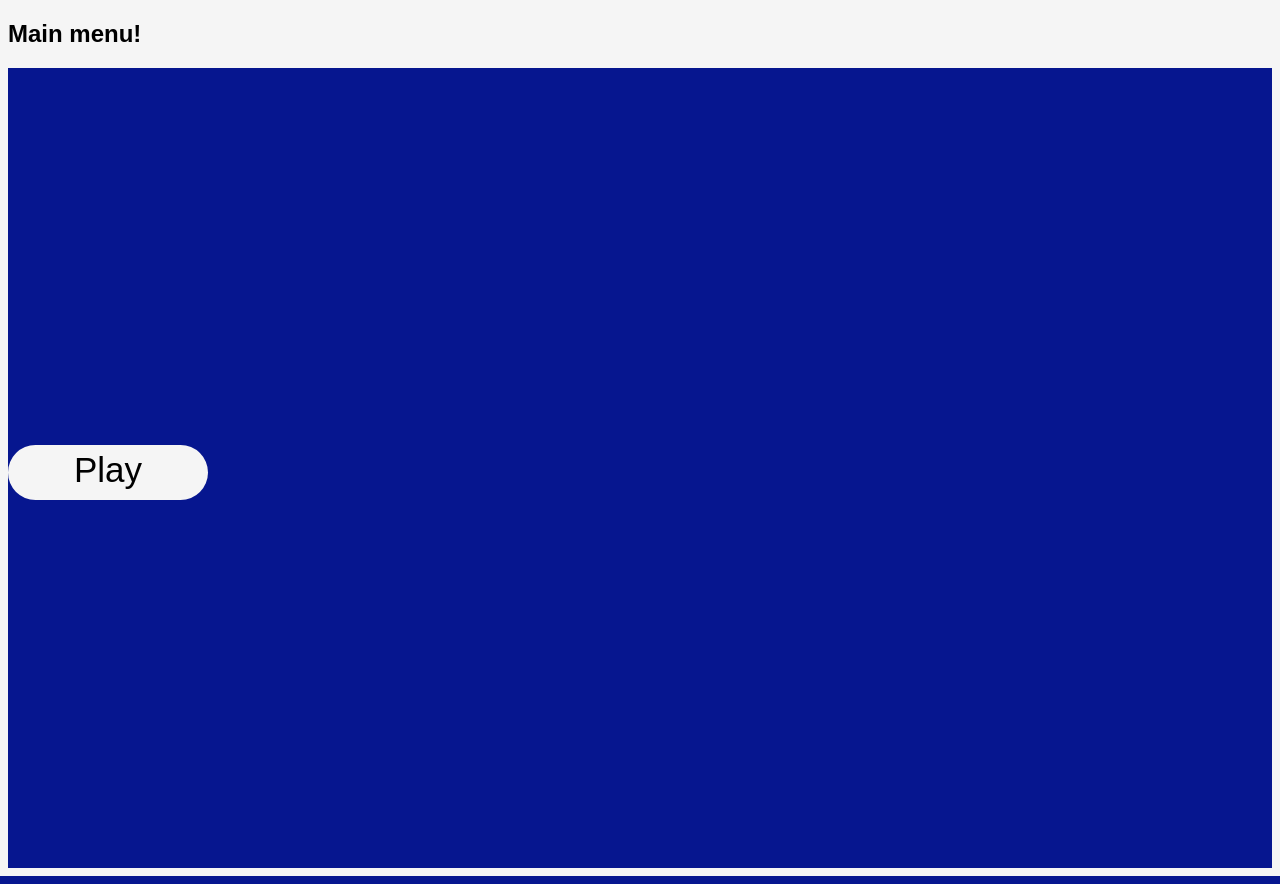
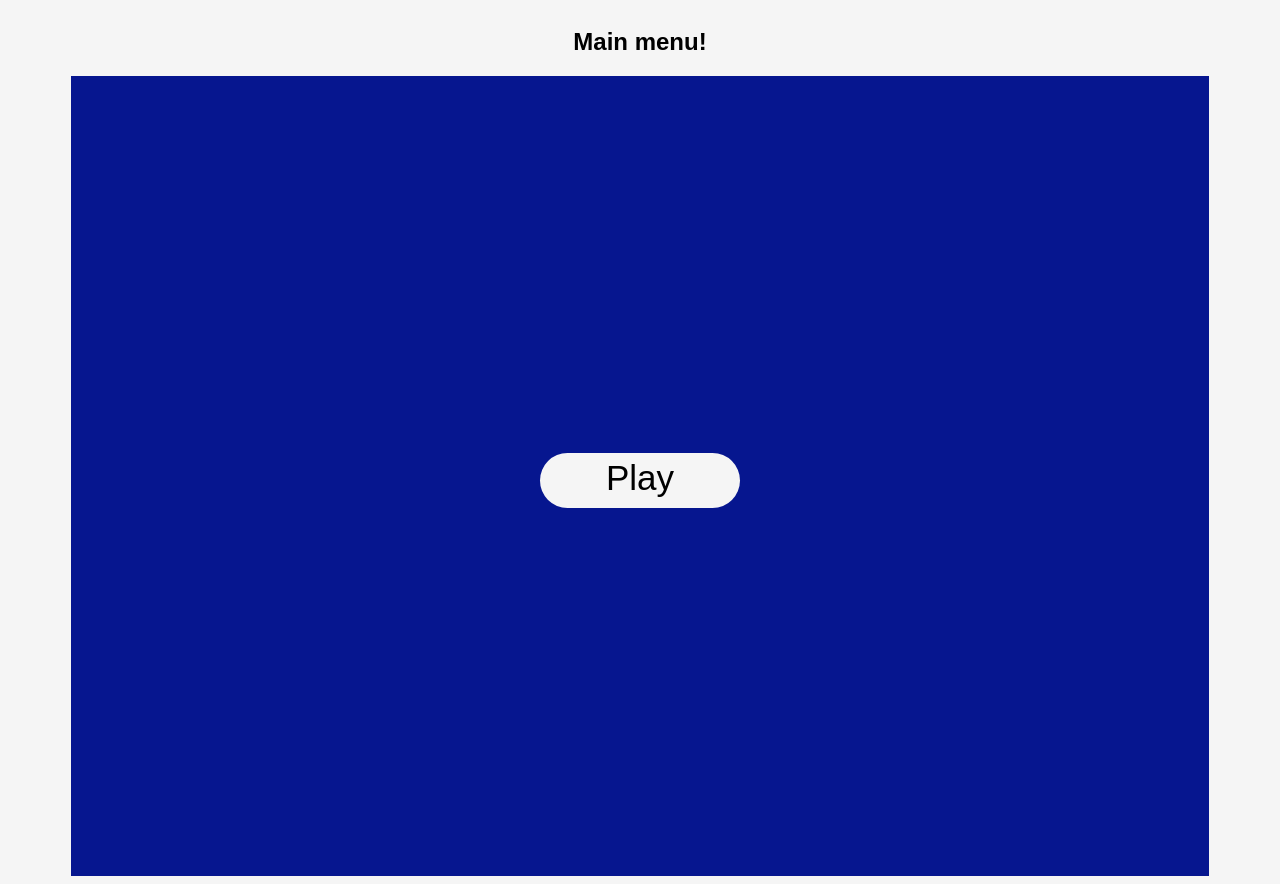
Before and after one commit to sth354/Team_2, a Spring Boot app: page / in a window 1280 px wide. Run offline with Spring Boot 4, Linux system fonts and the light colour scheme.

Commit message:
Changes to look main.html and styles.css

```diff
--- a/src/main/resources/static/css/styles.css
+++ b/src/main/resources/static/css/styles.css
@@ -8,17 +8,32 @@ a {
     color: inherit;
 }
 
-.hero{
+.wrapper {
+    display: grid;
+}
+
+.wrapper > h2 {
+    justify-self: center;
+}
+
+.main-container {
+    display: flex;
+    justify-content: center;
+}
+
+.hero {
     background-color: #06168f;
     height: 100vh;
     color: white;
     font-size: 40px;
+    width: 90%;
+}
 
-}
 .hero-area{
     display: flex;
     height: 100%;
-    justify-content: space-between;
+    /*justify-content: space-between;*/
+    justify-content: center;
     align-items: center;
 }
 
@@ -30,8 +45,6 @@ a {
     color: black;
     background-color: whitesmoke;
     text-align: center;
-    text-align: center;
     font-size: 35px;
     padding-top: 5px;
-
 }
--- a/src/main/resources/templates/main.html
+++ b/src/main/resources/templates/main.html
@@ -6,13 +6,15 @@
     <title>Title</title>
 </head>
 <body>
-    <div>
+    <div class="wrapper">
         <h2>Main menu!</h2>
-        <section class="hero">
-            <div class="hero-area">
-                <div class="button"><a href="/game">Play</a></div>
-            </div>
-        </section>
+        <div class="main-container">
+            <section class="hero">
+                <div class="hero-area">
+                    <div class="button"><a href="/game">Play</a></div>
+                </div>
+            </section>
+        </div>
     </div>
 </body>
 </html>
```
